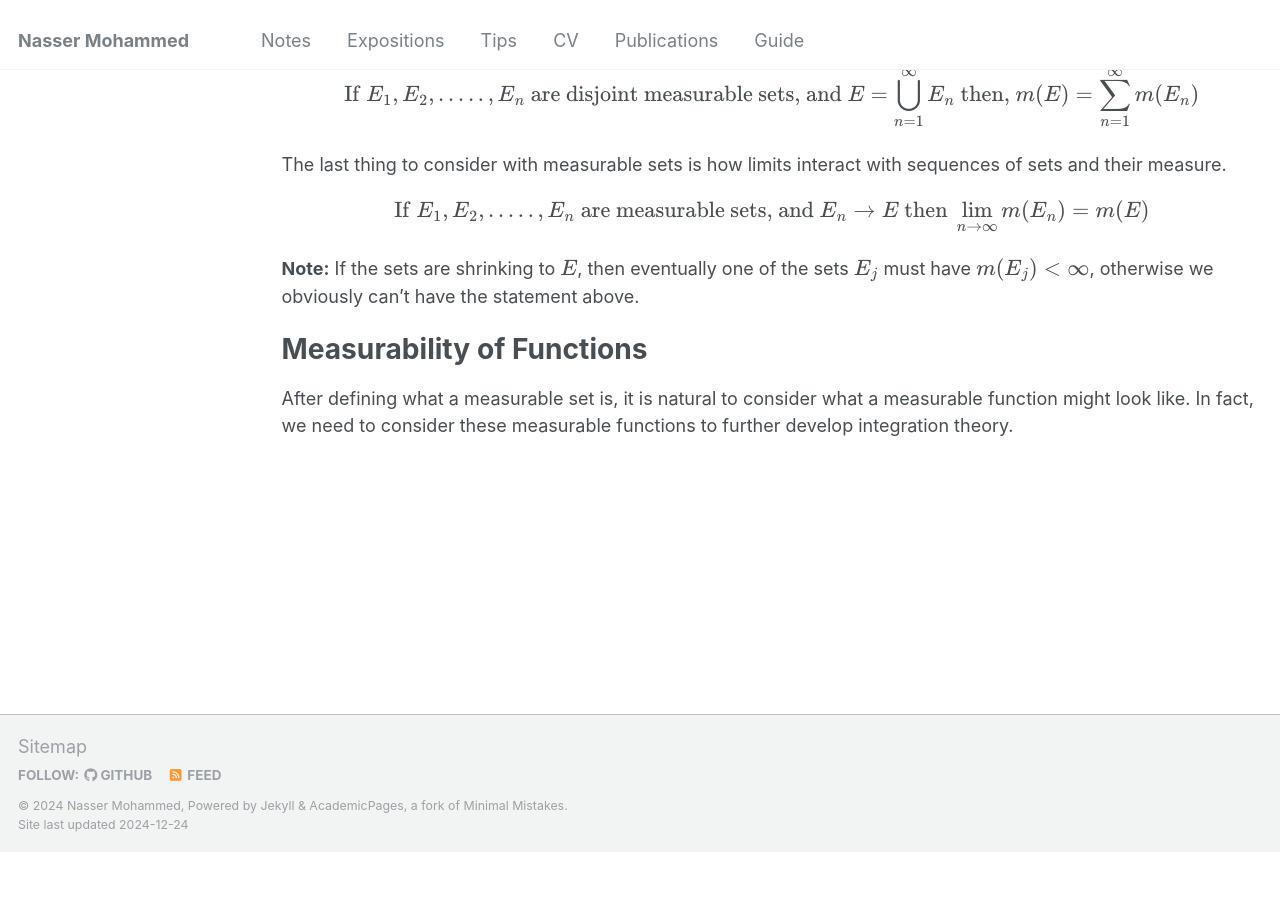
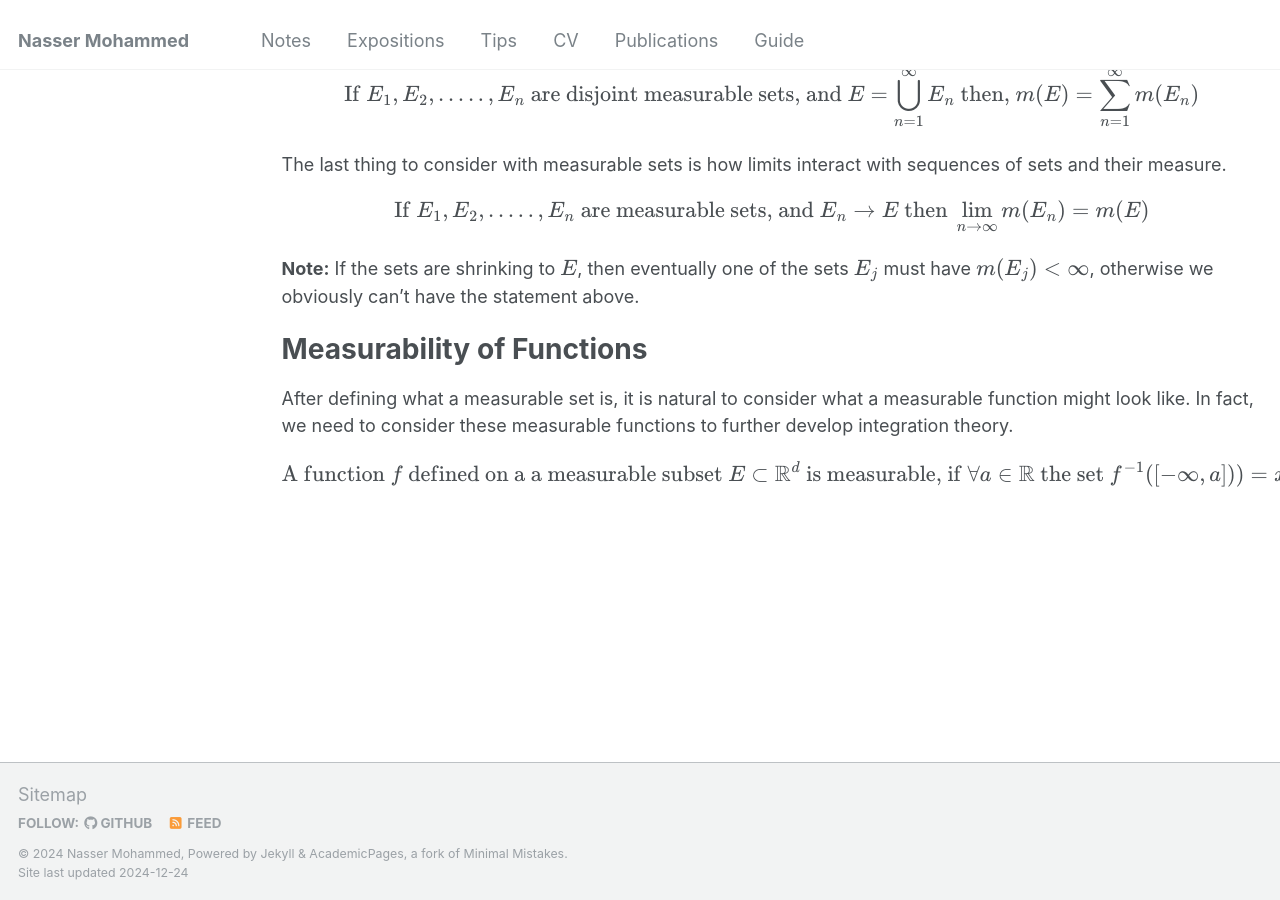
Before and after one commit to Nasser-Mohammed/Nasser-Mohammed.github.io, a Jekyll site: the page built from _pages/notes/analysis/lebesguemeas.md, in a window 1280 px wide and 900 px high, scrolled down 5331 px. Built offline with Jekyll 4.4.1, drawn with Linux system fonts in a browser that asks for light colours; before the commit the page ends 6183 px from its top, so only the background shows below that.

Commit message:
Update lebesguemeas.md

```diff
--- a/_pages/notes/analysis/lebesguemeas.md
+++ b/_pages/notes/analysis/lebesguemeas.md
@@ -98,3 +98,4 @@ The last thing to consider with measurable sets is how limits interact with sequ
 Measurability of Functions
 ====
 After defining what a measurable set is, it is natural to consider what a measurable function might look like. In fact, we need to consider these measurable functions to further develop integration theory.
+\\[\text{A function } f \text{ defined on a a measurable subset } E \subset \mathbb{R}^d \text{ is measurable, if } \forall a \in \mathbb{R} \text{ the set } f^{-1}([-\infty, a])) = {x \in E: f(x) < a}\\]
```
